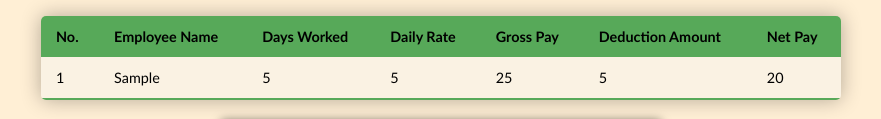
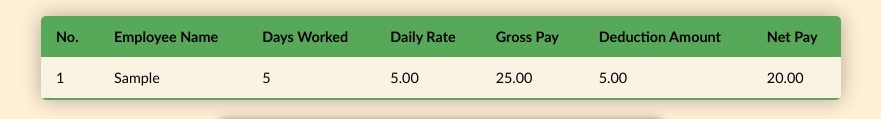
Before and after one commit to brdpilapil/cs1130, a plain HTML site: page Payroll.html in a window 1280 px wide. Both pictures are taken after typing "Sample", "5", "5", "5" into the empty fields and a click on the button "Add Employee". Shown: the part 487-606 px from the top of the page, without its empty margins (199-1080 px from the left). Drawn offline with Linux system fonts and the light colour scheme.

Commit message:
Update Payroll.html

```diff
--- a/Payroll.html
+++ b/Payroll.html
@@ -72,7 +72,7 @@
   function calculatePay(daysWorked, dailyRate, deductionAmount) {
     const grossPay = daysWorked * dailyRate;
     const netPay = grossPay - deductionAmount;
-    return { grossPay, netPay };
+    return { grossPay, netPay};
   }
 
   function displayPayrollTable() {
@@ -89,8 +89,8 @@
 
       const row = table.insertRow(index + 1);
       row.innerHTML = `<td>${index + 1}</td><td>${employee.name}</td>
-      <td>${daysWorked}</td><td>${dailyRate}</td><td>${grossPay}</td>
-      <td>${deductionAmount}</td><td>${netPay}</td>`;
+      <td>${daysWorked}</td><td>${dailyRate.toFixed(2)}</td><td>${grossPay.toFixed(2)}</td>
+      <td>${deductionAmount.toFixed(2)}</td><td>${netPay.toFixed(2)}</td>`;
     });
 
     tableDiv.appendChild(table);
```
